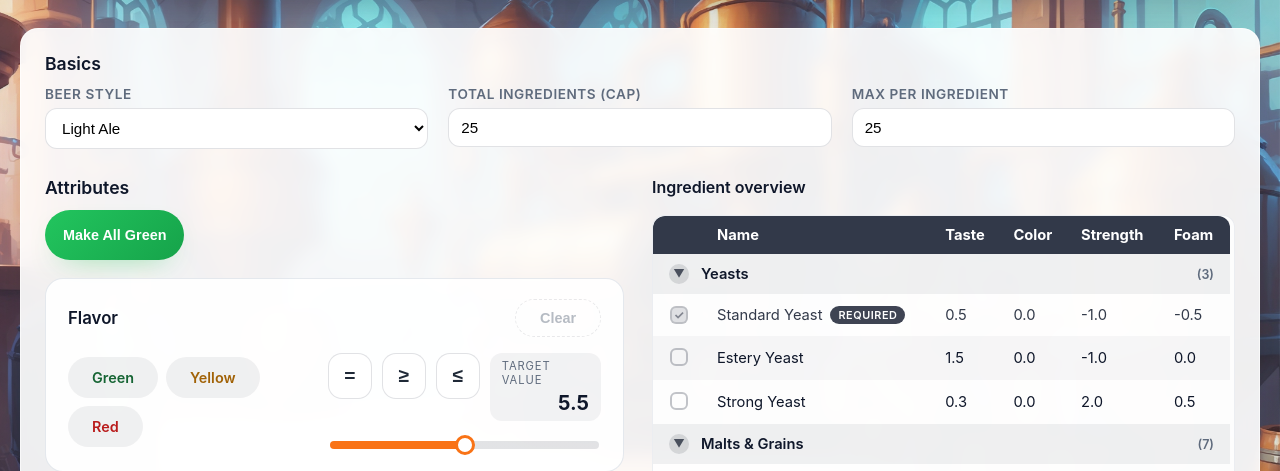
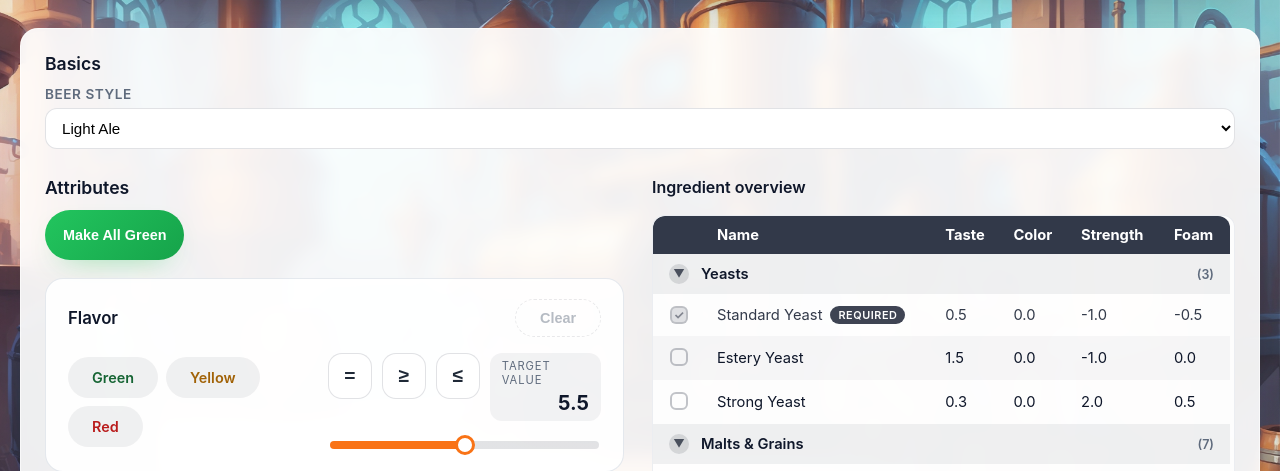
Before and after one commit to wojoeraf/AleAbbeyBeerCalculator, a Flask app: page / in a window 1280 px wide. Shown: the part 242-713 px from the top of the page. Run offline with Flask 3, Linux system fonts and the light colour scheme.

Commit message:
Hide ingredient cap controls

```diff
--- a/templates/index.html
+++ b/templates/index.html
@@ -44,15 +44,9 @@
                         {% endfor %}
                     </select>
                 </label>
-                <label>
-                    <span class="label">{{ ui.field_total_cap }}</span>
-                    <input type="number" name="total_cap" min="1" max="30" value="{{ total_cap }}">
-                </label>
-                <label>
-                    <span class="label">{{ ui.field_per_cap }}</span>
-                    <input type="number" name="per_cap" min="1" max="30" value="{{ per_cap }}">
-                </label>
             </div>
+            <input type="hidden" name="total_cap" value="{{ total_cap }}">
+            <input type="hidden" name="per_cap" value="{{ per_cap }}">
         </section>
 
         <section class="attributes-section">
```
